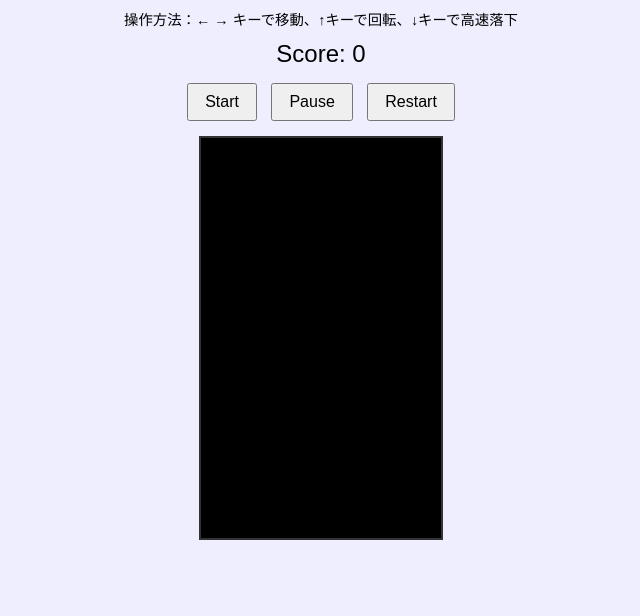
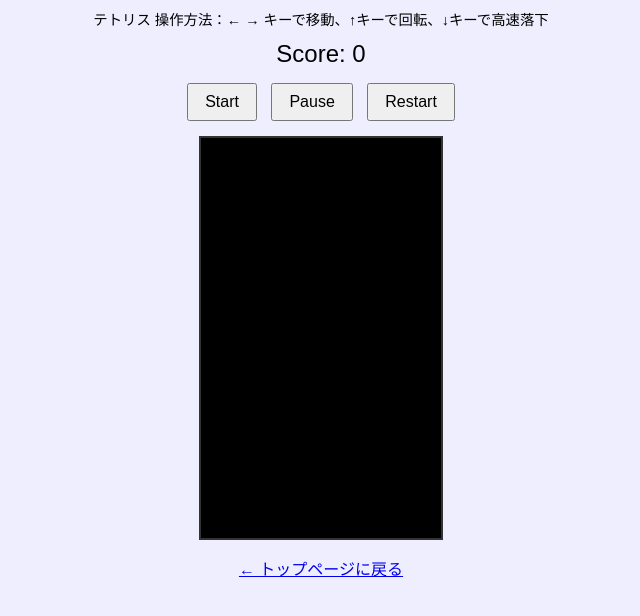
Before and after one commit to nobara33/tetris, a plain HTML site: page index.html in a window 1280 px wide. Shown: the whole page, without its empty margins (319-959 px from the left). Drawn offline with Linux system fonts and the light colour scheme.

Commit message:
Update index.html
トップに戻るを追加
操作画面に「テトリス」を追加

```diff
--- a/index.html
+++ b/index.html
@@ -40,6 +40,7 @@
 <body>
 
   <div id="instructions">
+    テトリス
     操作方法：← → キーで移動、↑キーで回転、↓キーで高速落下
   </div>
 
@@ -278,6 +279,7 @@
 
     update();
   </script>
+<p><a href="https://nobara33.github.io/">← トップページに戻る</a></p>
 
 </body>
 </html>
```
